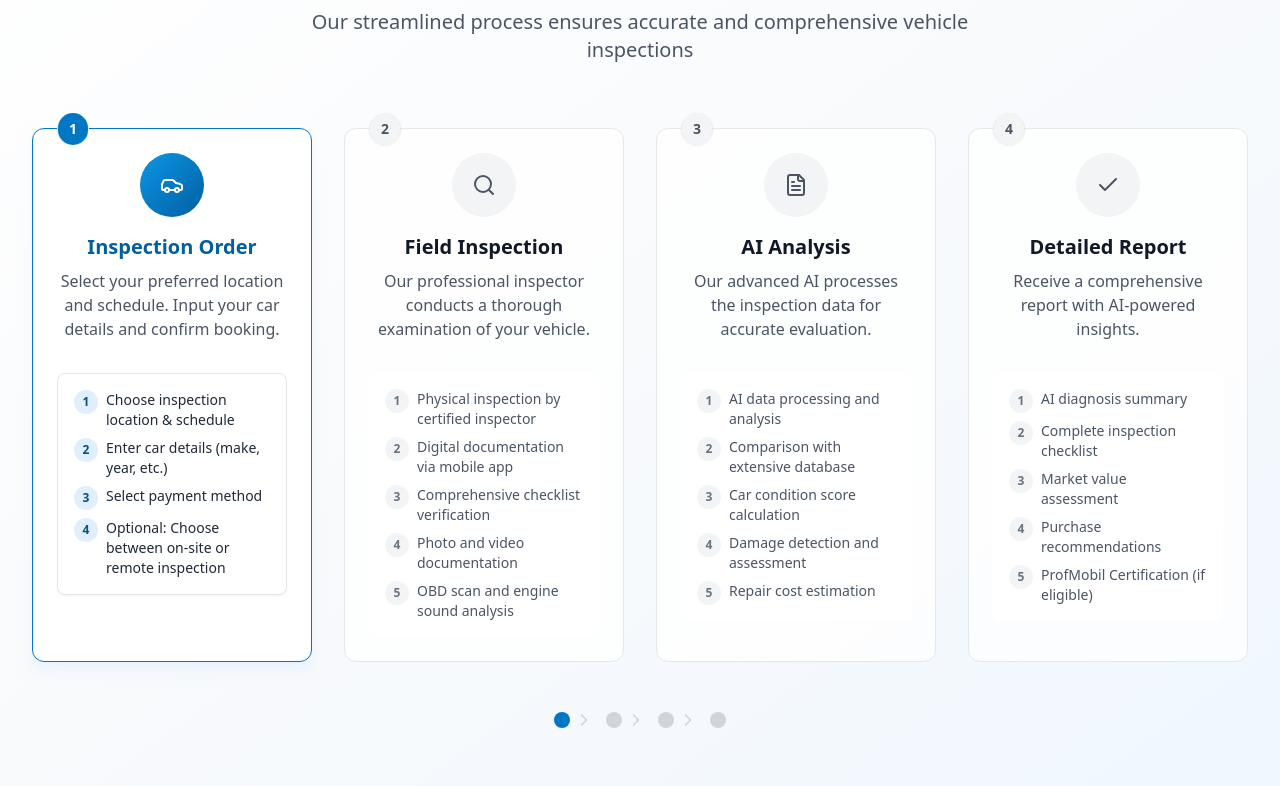
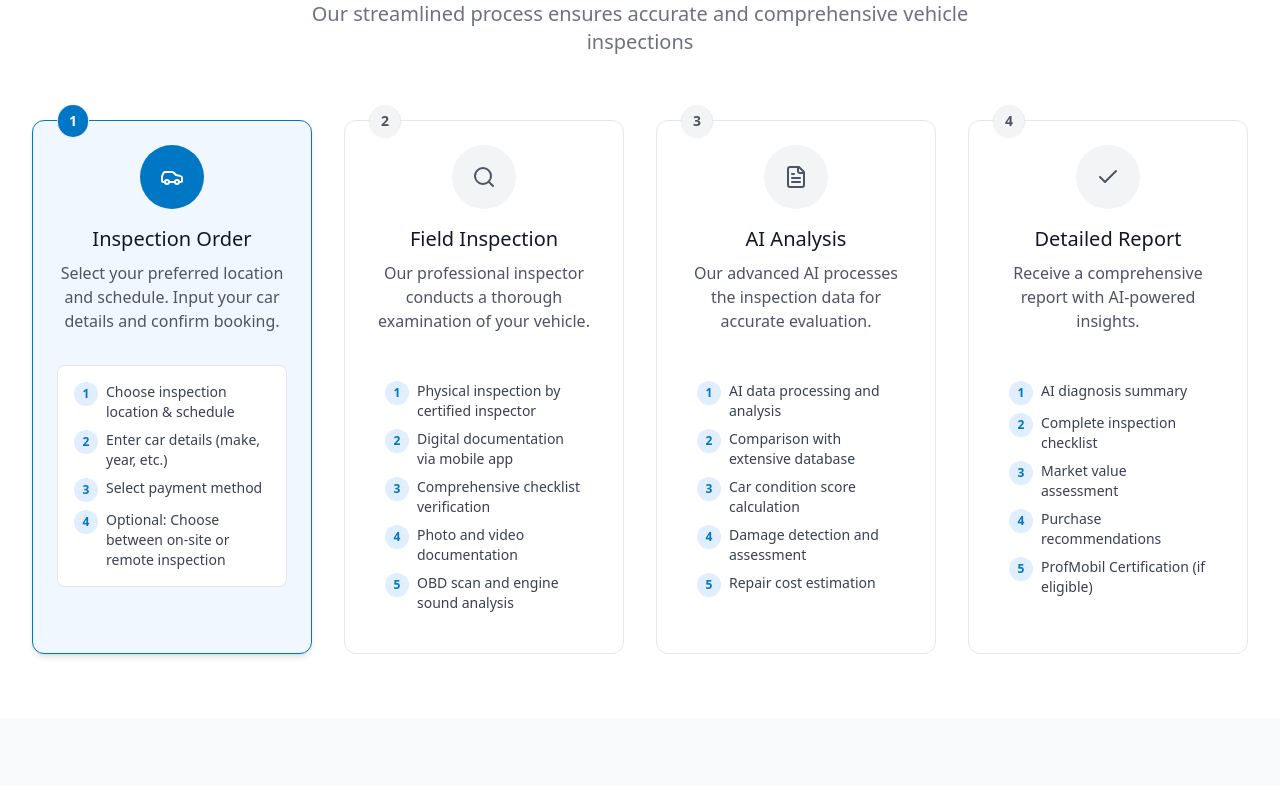
Before and after one commit to saldhyyoga/profmobil-ai-inspect, a React (Vite) app: page / in a window 1280 px wide. Shown: the part 1380-2166 px from the top of the page. Built offline with nearby package versions, Linux system fonts and the light colour scheme.

Commit message:
Reverted to commit 23880923ba8dbca652563a25e0dd9c7c42e8d746

```diff
--- a/src/components/HowItWorksSection.tsx
+++ b/src/components/HowItWorksSection.tsx
@@ -1,14 +1,7 @@
 
 import { useState } from "react";
-import { Car, Search, FileText, Check, ChevronRight } from "lucide-react";
+import { Car, Search, FileText, Check } from "lucide-react";
 import { cn } from "@/lib/utils";
-import {
-  Carousel,
-  CarouselContent,
-  CarouselItem,
-  CarouselNext,
-  CarouselPrevious
-} from "@/components/ui/carousel";
 
 const HowItWorksSection = () => {
   const [activeStep, setActiveStep] = useState(1);
@@ -68,100 +61,33 @@ const HowItWorksSection = () => {
   ];
 
   return (
-    <section id="how-it-works" className="py-16 bg-gradient-to-br from-white via-slate-50 to-automotive-50">
+    <section id="how-it-works" className="py-16 bg-white">
       <div className="max-w-7xl mx-auto px-4 sm:px-6 lg:px-8">
         <div className="text-center mb-12">
-          <h2 className="text-4xl font-bold text-gray-900 sm:text-5xl bg-clip-text text-transparent bg-gradient-to-r from-automotive-800 to-automotive-600">
+          <h2 className="text-3xl font-bold text-gray-900 sm:text-4xl">
             How ProfMobil AI Works
           </h2>
-          <p className="mt-4 max-w-2xl text-xl text-gray-600 mx-auto">
+          <p className="mt-4 max-w-2xl text-xl text-gray-500 mx-auto">
             Our streamlined process ensures accurate and comprehensive vehicle inspections
           </p>
         </div>
 
-        {/* Mobile View - Carousel */}
-        <div className="md:hidden">
-          <Carousel className="w-full">
-            <CarouselContent>
+        <div className="mt-16 grid grid-cols-1 md:grid-cols-2 lg:grid-cols-4 gap-8">
           {steps.map((step) => (
-                <CarouselItem key={`mobile-${step.id}`}>
-                  <div className="p-1">
-                    <StepCard step={step} isActive={true} onClick={() => {}} />
-                  </div>
-                </CarouselItem>
-              ))}
-            </CarouselContent>
-            <div className="flex justify-center gap-2 mt-4">
-              <CarouselPrevious className="static transform-none mx-1" />
-              <CarouselNext className="static transform-none mx-1" />
-            </div>
-          </Carousel>
-        </div>
-
-        {/* Desktop View - Interactive Cards */}
-        <div className="hidden md:grid md:grid-cols-2 lg:grid-cols-4 gap-8 mt-16">
-          {steps.map((step) => (
-            <StepCard
-              key={`desktop-${step.id}`}
-              step={step}
-              isActive={activeStep === step.id}
+            <div
+              key={step.id}
+              className={cn(
+                "relative cursor-pointer transition-all duration-300 border rounded-xl p-6",
+                activeStep === step.id
+                  ? "border-automotive-600 bg-automotive-50 shadow-md"
+                  : "border-gray-200 bg-white hover:border-automotive-300"
+              )}
               onClick={() => setActiveStep(step.id)}
-            />
-          ))}
-        </div>
-
-        {/* Journey Path Visualization */}
-        <div className="hidden lg:flex justify-center items-center mt-12">
-          <div className="flex space-x-2">
-            {[1, 2, 3, 4].map((num) => (
-              <div key={num} className="flex items-center">
-                <div
-                  className={cn(
-                    "w-4 h-4 rounded-full cursor-pointer transition-all duration-300",
-                    activeStep >= num
-                      ? "bg-automotive-600"
-                      : "bg-gray-300"
-                  )}
-                  onClick={() => setActiveStep(num)}
-                />
-                {num < 4 && (
-                  <div className="flex items-center">
-                    <ChevronRight
-                      className={cn(
-                        "h-5 w-5 mx-1",
-                        activeStep > num
-                          ? "text-automotive-600"
-                          : "text-gray-300"
-                      )}
-                    />
-                  </div>
-                )}
-              </div>
-            ))}
-          </div>
-        </div>
-      </div>
-    </section>
-  );
-};
-
-// Extracted Step Card component for cleaner code
-const StepCard = ({ step, isActive, onClick }) => {
-  return (
-    <div
-      className={cn(
-        "relative cursor-pointer transition-all duration-500 border rounded-xl p-6 transform hover:scale-105",
-        isActive
-          ? "border-automotive-600 bg-white shadow-lg shadow-automotive-100/50"
-          : "border-gray-200 bg-white/80 hover:border-automotive-300"
-      )}
-      onClick={onClick}
             >
-      {/* Step Number */}
               <div className="absolute -top-4 left-6 w-8 h-8 rounded-full bg-white flex items-center justify-center border border-gray-200 shadow-sm">
                 <div className={cn(
-          "rounded-full w-8 h-8 flex items-center justify-center transition-colors duration-300",
-          isActive ? "bg-automotive-600 text-white" : "bg-gray-100 text-gray-600"
+                  "rounded-full w-8 h-8 flex items-center justify-center",
+                  activeStep === step.id ? "bg-automotive-600 text-white" : "bg-gray-100 text-gray-600"
                 )}>
                   <span className="text-sm font-semibold">
                     {step.id}
@@ -169,55 +95,36 @@ const StepCard = ({ step, isActive, onClick }) => {
                 </div>
               </div>
 
-      {/* Icon and Title */}
               <div className="flex flex-col items-center text-center mb-4">
                 <div className={cn(
-          "rounded-full w-16 h-16 flex items-center justify-center mb-4 transition-all duration-500",
-          isActive
-            ? "bg-gradient-to-br from-automotive-500 to-automotive-700 text-white"
-            : "bg-gray-100 text-gray-600"
+                  "rounded-full w-16 h-16 flex items-center justify-center mb-4",
+                  activeStep === step.id ? "bg-automotive-600 text-white" : "bg-gray-100 text-gray-600"
                 )}>
                   {step.icon}
                 </div>
 
-        <h3 className={cn(
-          "text-xl font-bold mb-2 transition-colors duration-300",
-          isActive ? "text-automotive-700" : "text-gray-900"
-        )}>
-          {step.title}
-        </h3>
+                <h3 className="text-xl font-medium text-gray-900 mb-2">{step.title}</h3>
                 <p className="text-gray-600 mb-4">{step.description}</p>
               </div>
 
-      {/* Sub Items */}
               <div className={cn(
-        "space-y-2 bg-white p-4 rounded-lg transition-all duration-300",
-        isActive ? "border border-gray-200 shadow-sm" : ""
+                "space-y-2 bg-white p-4 rounded-lg",
+                activeStep === step.id ? "border border-gray-200" : ""
               )}>
                 {step.subItems.map((item) => (
-          <div
-            key={item.id}
-            className={cn(
-              "flex items-start transition-transform duration-300",
-              isActive ? "transform hover:translate-x-1" : ""
-            )}
-          >
-            <div className={cn(
-              "min-w-6 h-6 rounded-full flex items-center justify-center mr-2 text-xs font-semibold transition-colors duration-300",
-              isActive ? "bg-automotive-100 text-automotive-800" : "bg-gray-100 text-gray-500"
-            )}>
+                  <div key={item.id} className="flex items-start">
+                    <div className="min-w-6 h-6 rounded-full bg-automotive-100 text-automotive-600 flex items-center justify-center mr-2 text-xs font-semibold">
                       {item.id}
                     </div>
-            <p className={cn(
-              "text-sm transition-colors duration-300",
-              isActive ? "text-gray-800" : "text-gray-600"
-            )}>
-              {item.text}
-            </p>
+                    <p className="text-sm text-gray-700">{item.text}</p>
                   </div>
                 ))}
               </div>
             </div>
+          ))}
+        </div>
+      </div>
+    </section>
   );
 };
 
```
Lines whose indentation alone changed are shown as unchanged.
